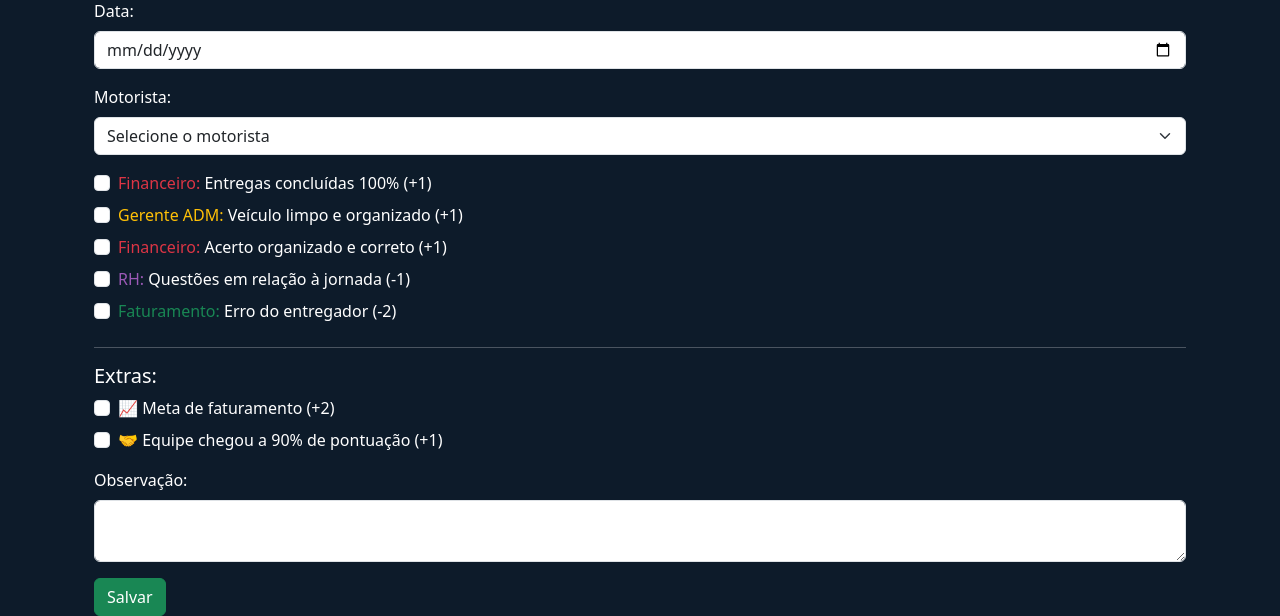
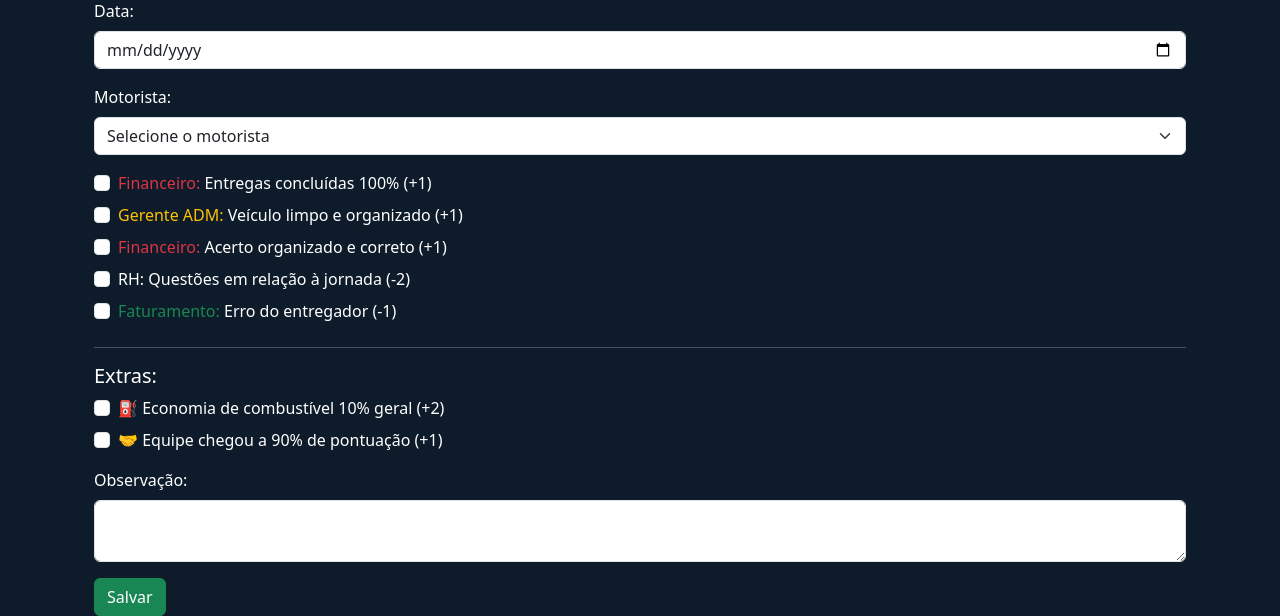
Before and after one commit to Luangscruznfe/pontuacao-confie, a Flask app: page /logistica in a window 1280 px wide. Shown: the part 191-807 px from the top of the page. Run offline with Flask 3, Linux system fonts and the light colour scheme; some libraries are stand-ins or nearby versions.

Commit message:
reparo loja

```diff
--- a/templates/logistica.html
+++ b/templates/logistica.html
@@ -40,18 +40,18 @@
     </div>
     <div class="form-check mb-2">
       <input class="form-check-input" type="checkbox" name="D" value="-2" id="D">
-      <label class="form-check-label" for="D"><span style="color: #9b59b6;">RH:</span> Questões em relação à jornada (-1)</label>
+      <label class="form-check-label" for="D"><span class="text-purple">RH:</span> Questões em relação à jornada (-2)</label>
     </div>
     <div class="form-check mb-4">
       <input class="form-check-input" type="checkbox" name="E" value="-1" id="E">
-      <label class="form-check-label" for="E"><span class="text-success">Faturamento:</span> Erro do entregador (-2)</label>
+      <label class="form-check-label" for="E"><span class="text-success">Faturamento:</span> Erro do entregador (-1)</label>
     </div>
 
     <hr>
     <h5>Extras:</h5>
     <div class="form-check mb-2">
       <input class="form-check-input" type="checkbox" name="extras" value="meta" id="meta">
-      <label class="form-check-label" for="meta">📈 Meta de faturamento (+2)</label>
+      <label class="form-check-label" for="meta">⛽ Economia de combustível 10% geral (+2)</label>
     </div>
     <div class="form-check mb-3">
       <input class="form-check-input" type="checkbox" name="extras" value="equipe90" id="equipe90">
```
